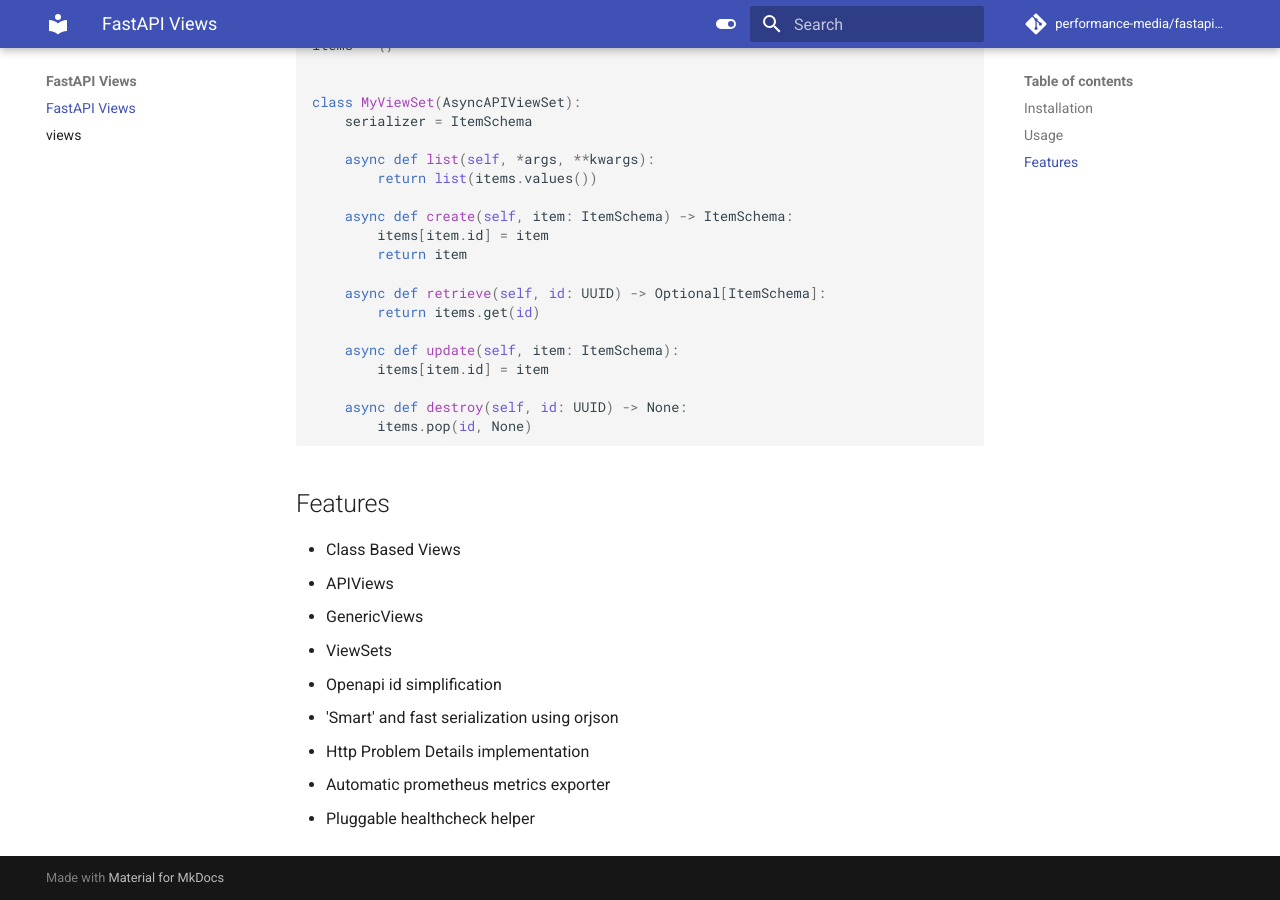
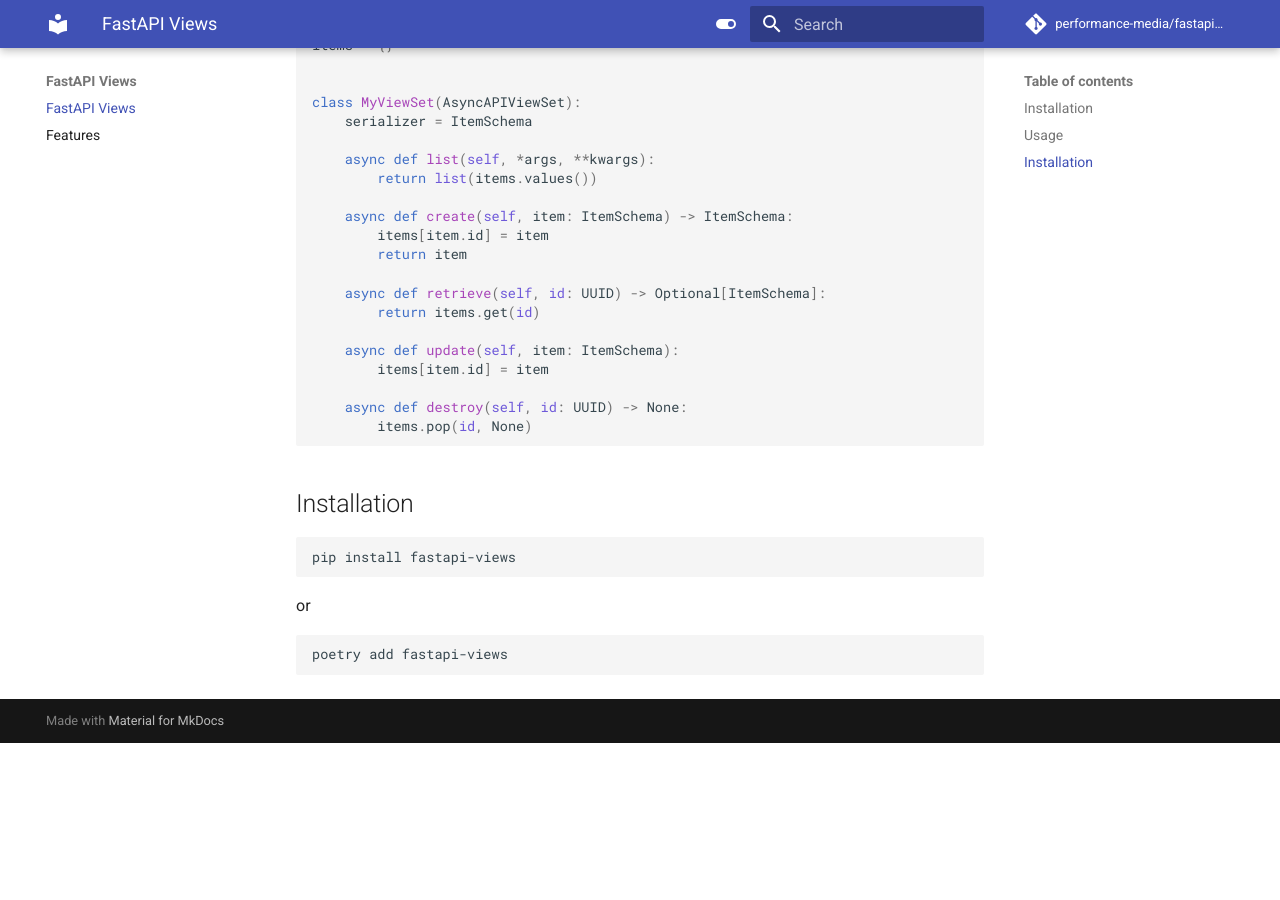
Before and after one commit to performancemedia/fastapi-views, an MkDocs documentation site: the page built from docs/index.md, in a window 1280 px wide and 900 px high, scrolled down 955 px. Built offline with MkDocs 1.6.1 and Material for MkDocs 9.7.7, drawn with Linux system fonts in a browser that asks for light colours; comment, search, counter and statistics services are not loaded; after the commit the page ends 1698 px from its top, so only the background shows below that.

Commit message:
feat: docs

````diff
--- a/docs/index.md
+++ b/docs/index.md
@@ -68,14 +68,13 @@ class MyViewSet(AsyncAPIViewSet):
 
 ```
 
-## Features
+## Installation
 
-- Class Based Views
-  - APIViews
-  - GenericViews
-  - ViewSets
-- Openapi id simplification
-- 'Smart' and fast serialization using orjson
-- Http Problem Details implementation
-- Automatic prometheus metrics exporter
-- Pluggable healthcheck helper
+```shell
+pip install fastapi-views
+```
+or
+
+```shell
+poetry add fastapi-views
+```
--- a/mkdocs.yml
+++ b/mkdocs.yml
@@ -19,7 +19,7 @@ repo_name: performance-media/fastapi-views
 repo_url: https://github.com/performancemedia/fastapi-views
 nav:
   - "FastAPI Views": index.md
-  - "views": views.md
+  - "Features": features.md
 
 markdown_extensions:
   - pymdownx.highlight:
--- a/pyproject.toml
+++ b/pyproject.toml
@@ -9,9 +9,11 @@ packages = [{include = "fastapi_views"}]
 [tool.poetry.dependencies]
 python = ">=3.9,<4.0"
 fastapi = "^0.95.0"
-orjson = "<=3.8.9"
+orjson = ">=3.2.1,<=3.8.9"
 uvicorn = "^0.22.0"
+uvloop = "^0.17.0"
 starlette-exporter = "^0.16"
+
 
 
 [tool.poetry.group.dev.dependencies]
````
Also changed, not shown: docs/features.md (added, +27 -0 lines), docs/utils.md (deleted, +0 -7 lines), docs/views.md (deleted, +0 -9 lines), 2 other files.
